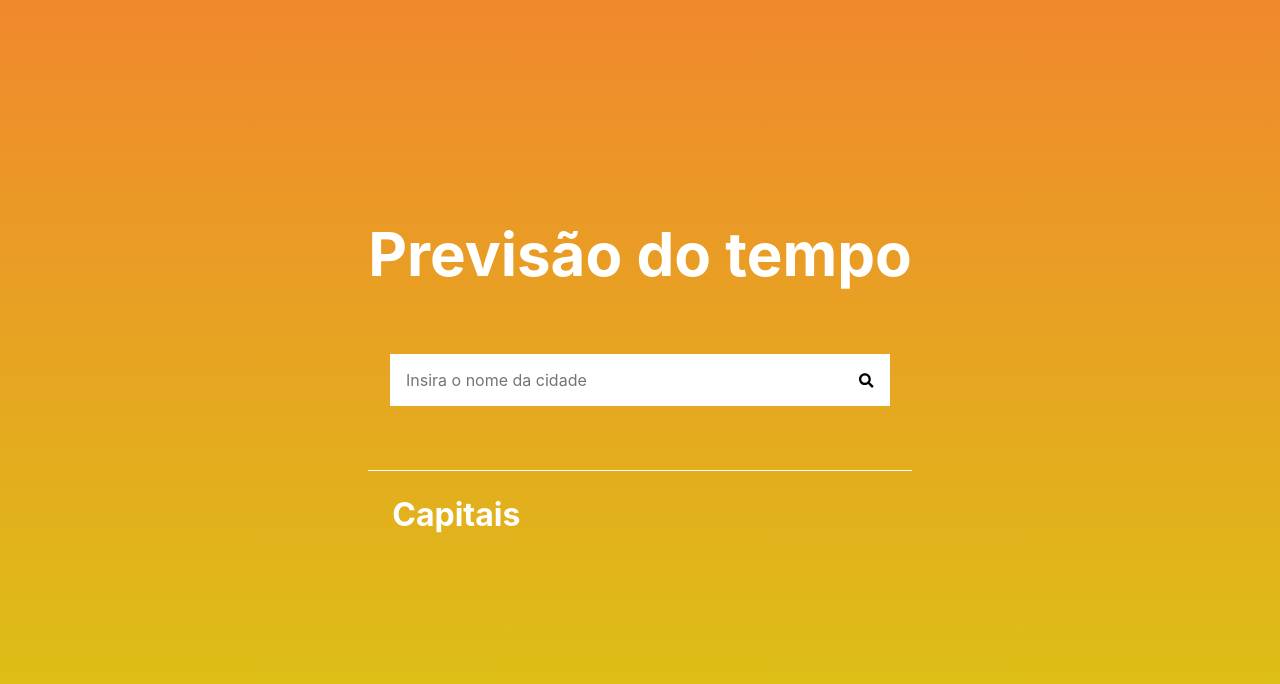
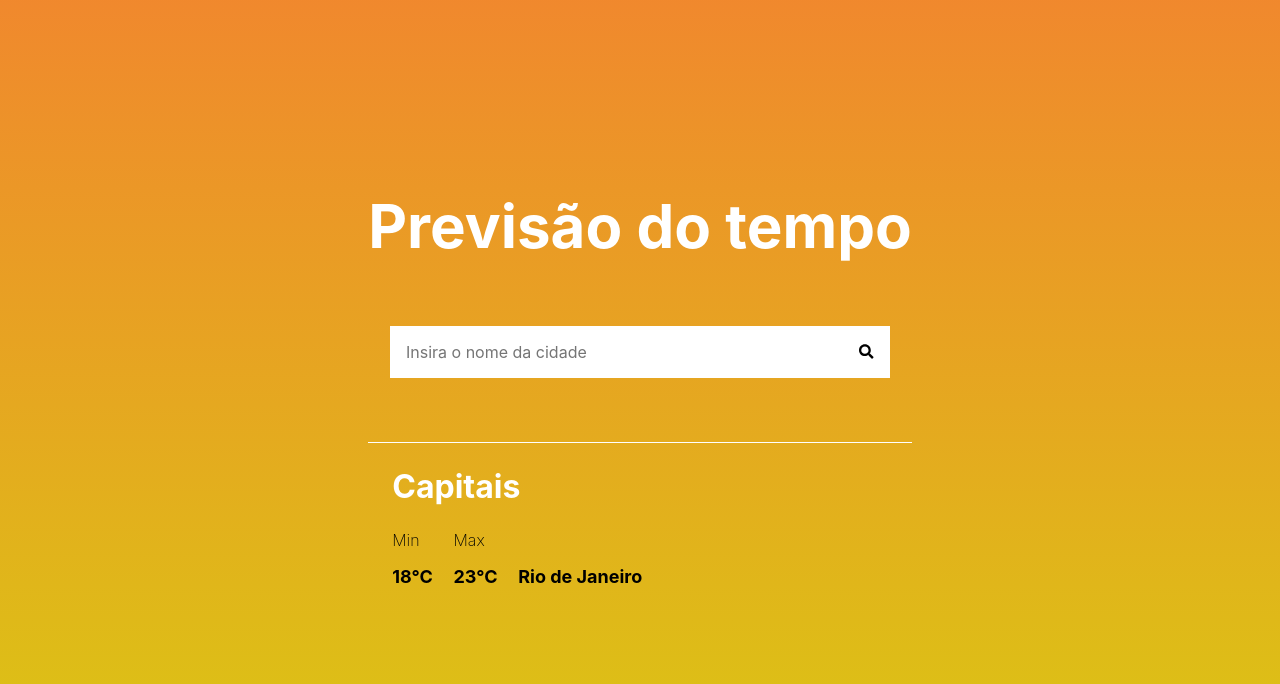
Before and after one commit to brysah/weather-prediction, a React (Vite) app: page / in a window 1280 px wide. Shown: the top 684 px of the page. Built offline with nearby package versions, Linux system fonts and the light colour scheme.

Commit message:
feat: add city structure and style

```diff
--- /dev/null
+++ b/src/components/City/City.module.scss
@@ -0,0 +1,22 @@
+.city {
+    max-width: 250px;
+    width: 100%;
+    display: flex;
+    justify-content: space-between;
+    align-items: end;
+    &__caption {
+        font-size: 16px;
+        margin-bottom: 16px;
+        font-weight: 200;
+    }
+
+    &__degree {
+        font-size: 18px;
+        font-weight: bold;
+    }
+
+    &__name {
+        font-weight: bold;
+        font-size: 18px;
+    }
+}
--- /dev/null
+++ b/src/components/City/index.jsx
@@ -0,0 +1,17 @@
+import styles from './City.module.scss'
+
+export function City(){
+    return(
+        <div className={styles.city}>
+            <div className={styles.city__temperature}>
+             <div className={styles.city__caption}>Min</div>
+             <div className={styles.city__degree}>18°C</div>
+            </div>
+            <div className={styles.city__temperature}>
+             <div className={styles.city__caption}>Max</div>
+             <div className={styles.city__degree}>23°C</div>
+            </div>
+            <p className={styles.city__name}>Rio de Janeiro</p>
+        </div>
+    )
+}
--- a/src/pages/Home/index.jsx
+++ b/src/pages/Home/index.jsx
@@ -1,5 +1,6 @@
 import styles from './Home.module.scss'
 import { Input } from '../../components/Input'
+import { City } from '../../components/City'
 
 export function Home(){
     return(
@@ -9,6 +10,9 @@ export function Home(){
             <div className={styles.container__line}></div>
             <div className={`${styles.container} ${styles['container--pd']}`}>
             <h1 className={`${styles.container__title} ${styles['container__title--medium']}`}>Capitais</h1>
+            <div className="cities">
+                <City/>
+            </div>
             </div>
         </div>
     )
```
